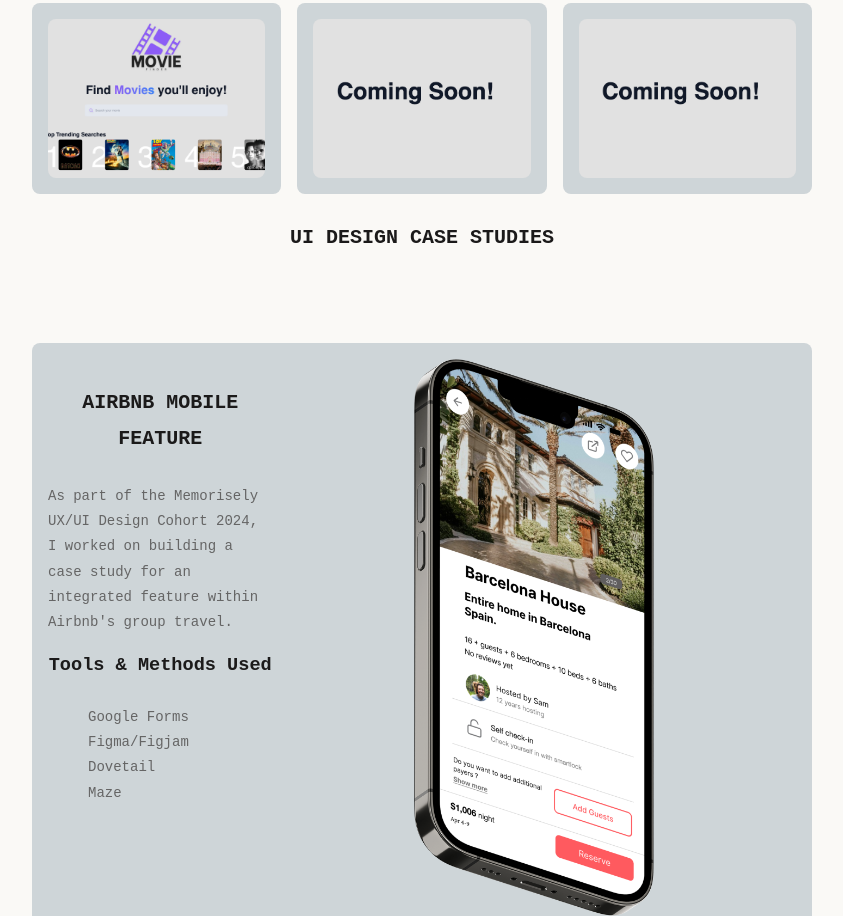
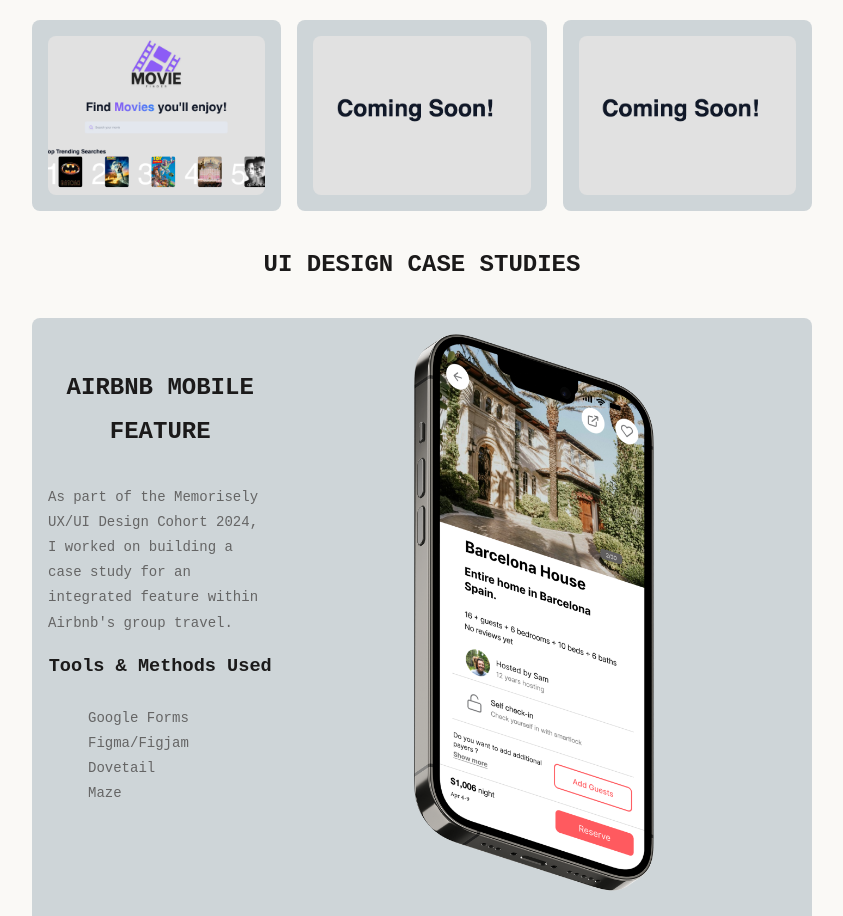
Before and after one commit to fnez/fnez.github.io, a plain HTML site: page index.html in a window 1280 px wide. Shown: the part 1005-1921 px from the top of the page, without its empty margins (268-1111 px from the left). Drawn offline with Linux system fonts and the light colour scheme.

Commit message:
small text style update

```diff
--- a/styles/styles.less
+++ b/styles/styles.less
@@ -26,7 +26,7 @@ body {
   color: #1b1a1a;
   line-height: 1.8;
   h4 {
-    font-size: 20px;
+    font-size: 24px;
   }
   .mainContainer {
     display: flex;
@@ -219,7 +219,7 @@ body {
           .project {
             display: flex;
             justify-content: center;
-            margin: 60px 0;
+            margin-bottom: 60px;
             .projectInfo {
               max-width: 30%;
               h5 {
```
Also changed, not shown: styles/styles.css.
